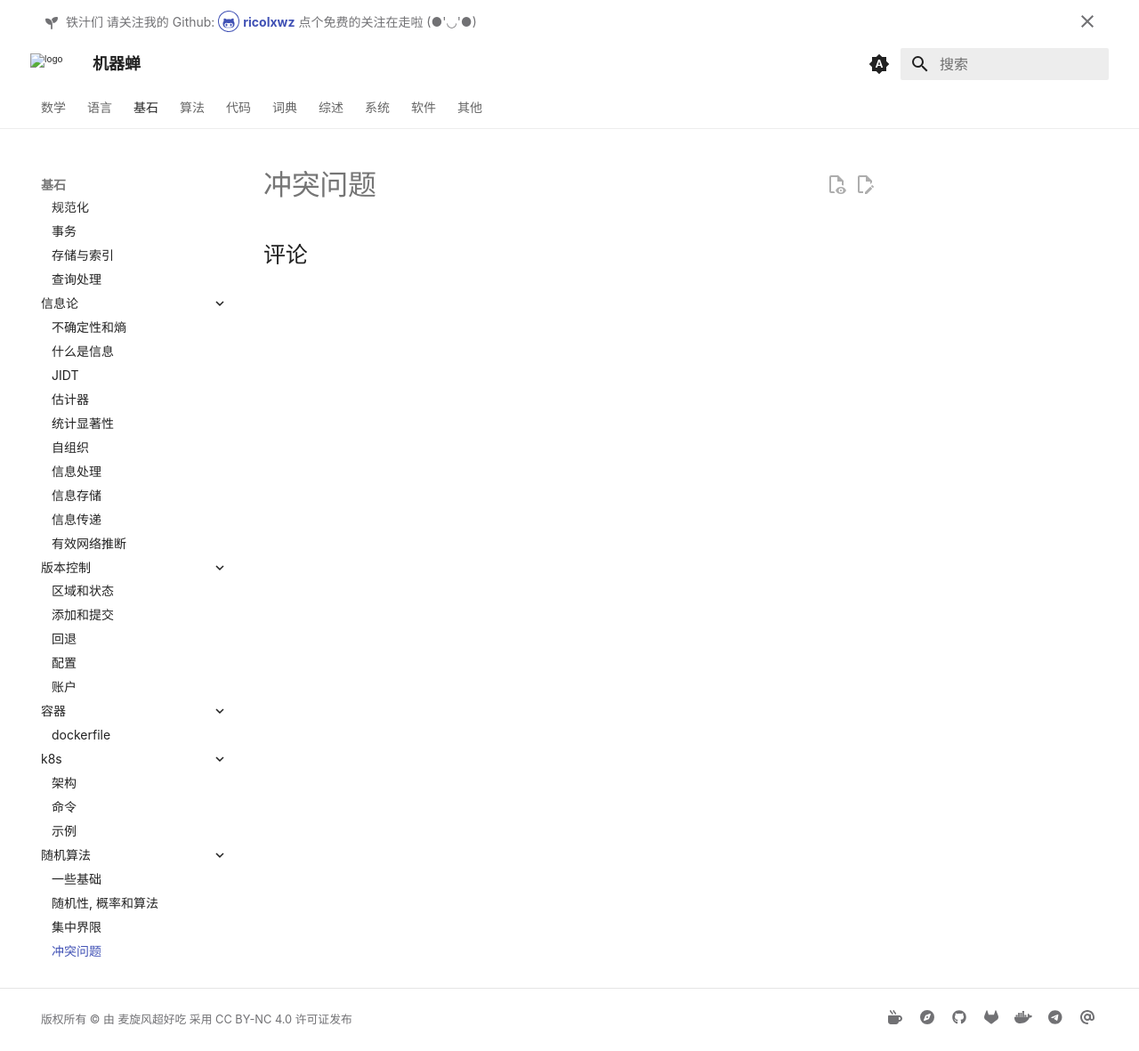
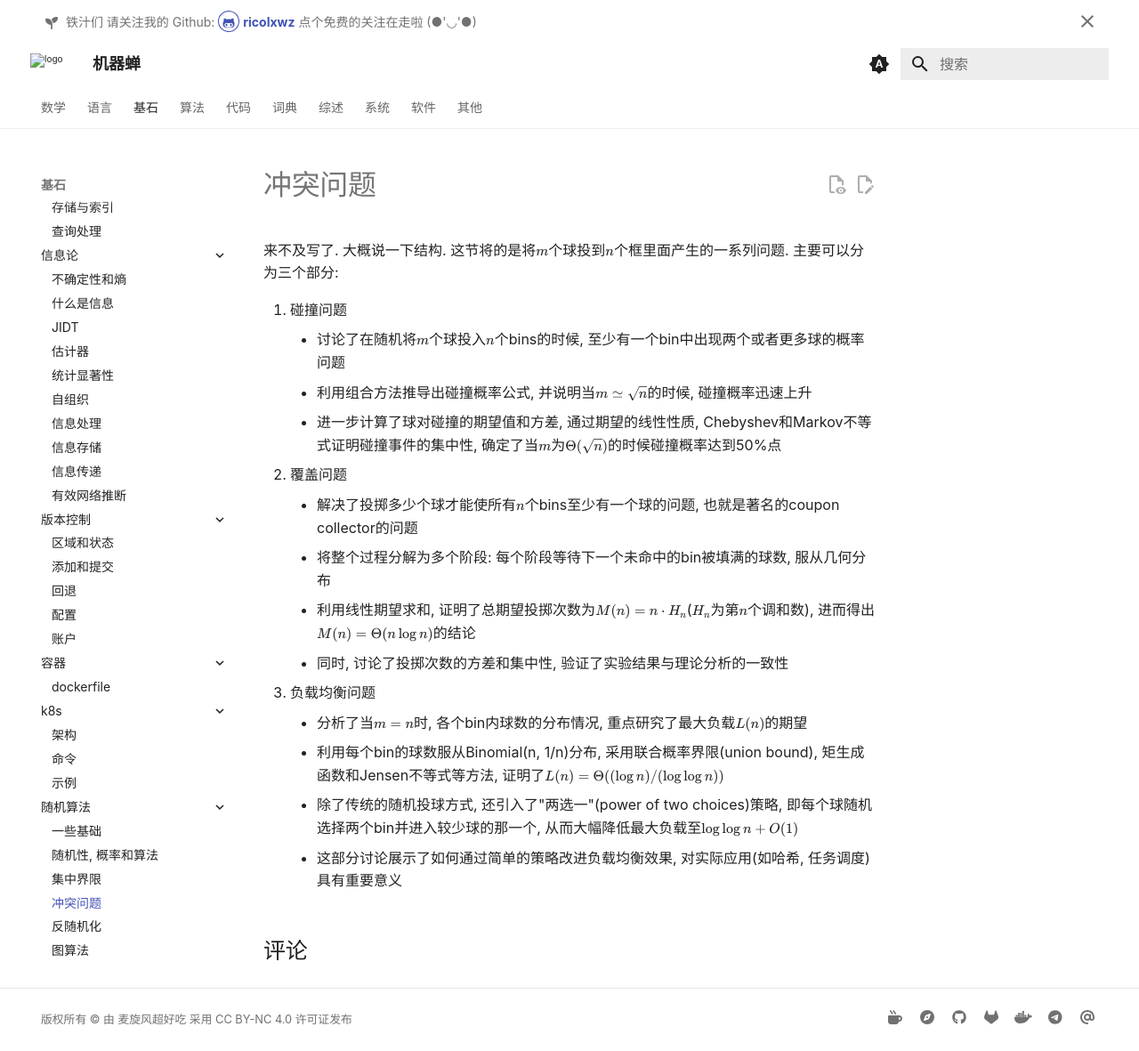
Before and after one commit to ricolxwz/note, an MkDocs documentation site: the page built from docs/general/randomised-algorithm/balls-in-bins.md, in a window 1280 px wide and 1181 px high. Shown: the whole window at 89% size. Built offline with MkDocs 1.6.1 and Material for MkDocs 9.7.7, drawn with Linux system fonts in a browser that asks for light colours; comment, search, counter and statistics services are not loaded; a style sheet for code colours, icons or effects is not loaded.

Commit message:
update 2 files and create 2 files

```diff
--- a/docs/general/randomised-algorithm/balls-in-bins.md
+++ b/docs/general/randomised-algorithm/balls-in-bins.md
@@ -2,3 +2,20 @@
 title: 随机算法:冲突问题
 comments: true
 ---
+
+来不及写了. 大概说一下结构. 这节将的是将$m$个球投到$n$个框里面产生的一系列问题. 主要可以分为三个部分:
+
+1. 碰撞问题
+    - 讨论了在随机将$m$个球投入$n$个bins的时候, 至少有一个bin中出现两个或者更多球的概率问题
+    - 利用组合方法推导出碰撞概率公式, 并说明当$m\simeq \sqrt{n}$的时候, 碰撞概率迅速上升
+    - 进一步计算了球对碰撞的期望值和方差, 通过期望的线性性质, Chebyshev和Markov不等式证明碰撞事件的集中性, 确定了当$m$为$\Theta(\sqrt{n})$的时候碰撞概率达到50%点
+2. 覆盖问题
+    - 解决了投掷多少个球才能使所有$n$个bins至少有一个球的问题, 也就是著名的coupon collector的问题
+    - 将整个过程分解为多个阶段: 每个阶段等待下一个未命中的bin被填满的球数, 服从几何分布
+    - 利用线性期望求和, 证明了总期望投掷次数为$M(n) = n \cdot H_n$($H_n$为第$n$个调和数), 进而得出$M(n) = \Theta(n \log n)$的结论
+    - 同时, 讨论了投掷次数的方差和集中性, 验证了实验结果与理论分析的一致性
+3. 负载均衡问题
+    - 分析了当$m = n$时, 各个bin内球数的分布情况, 重点研究了最大负载$L(n)$的期望
+    - 利用每个bin的球数服从Binomial(n, 1/n)分布, 采用联合概率界限(union bound), 矩生成函数和Jensen不等式等方法, 证明了$L(n) = \Theta((\log n) / (\log\log n))$
+    - 除了传统的随机投球方式, 还引入了"两选一"(power of two choices)策略, 即每个球随机选择两个bin并进入较少球的那一个, 从而大幅降低最大负载至$\log\log n + O(1)$
+    - 这部分讨论展示了如何通过简单的策略改进负载均衡效果, 对实际应用(如哈希, 任务调度)具有重要意义
--- a/mkdocs.yml
+++ b/mkdocs.yml
@@ -320,6 +320,8 @@ nav:
       - 随机性, 概率和算法: general/randomised-algorithm/randomness.md
       - 集中界限: general/randomised-algorithm/concentration-bounds-tricks.md
       - 冲突问题: general/randomised-algorithm/balls-in-bins.md
+      - 反随机化: general/randomised-algorithm/derandomization.md
+      - 图算法: general/randomised-algorithm/graph.md
   - 算法:
     - 人工智能:
       - algorithm/index.md
```
Also changed, not shown: docs/general/randomised-algorithm/derandomization.md (added, +14 -0 lines), docs/general/randomised-algorithm/graph.md (added, +4 -0 lines).
